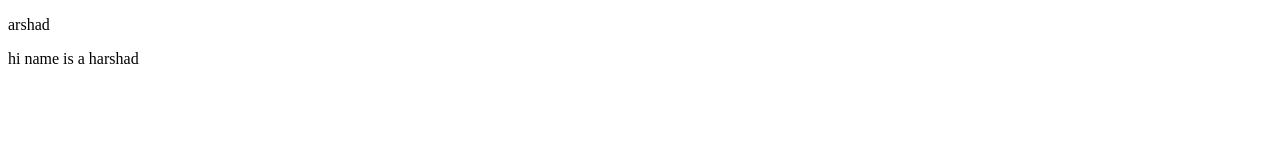
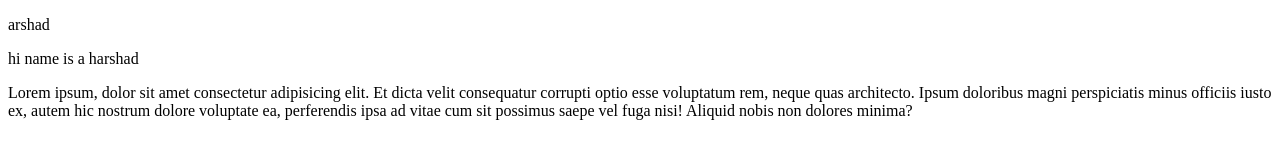
Before and after one commit to Ahamdali12345/gitpractice, a plain HTML site: page index.html in a window 1280 px wide. Drawn offline with Linux system fonts and the light colour scheme.

Commit message:
arshad is back

```diff
--- a/index.html
+++ b/index.html
@@ -8,5 +8,6 @@
 <body>
   <p>arshad</p>
   <p>hi name is a harshad</p>
+  <p>Lorem ipsum, dolor sit amet consectetur adipisicing elit. Et dicta velit consequatur corrupti optio esse voluptatum rem, neque quas architecto. Ipsum doloribus magni perspiciatis minus officiis iusto ex, autem hic nostrum dolore voluptate ea, perferendis ipsa ad vitae cum sit possimus saepe vel fuga nisi! Aliquid nobis non dolores minima?</p>
 </body  >
 </html>
```
